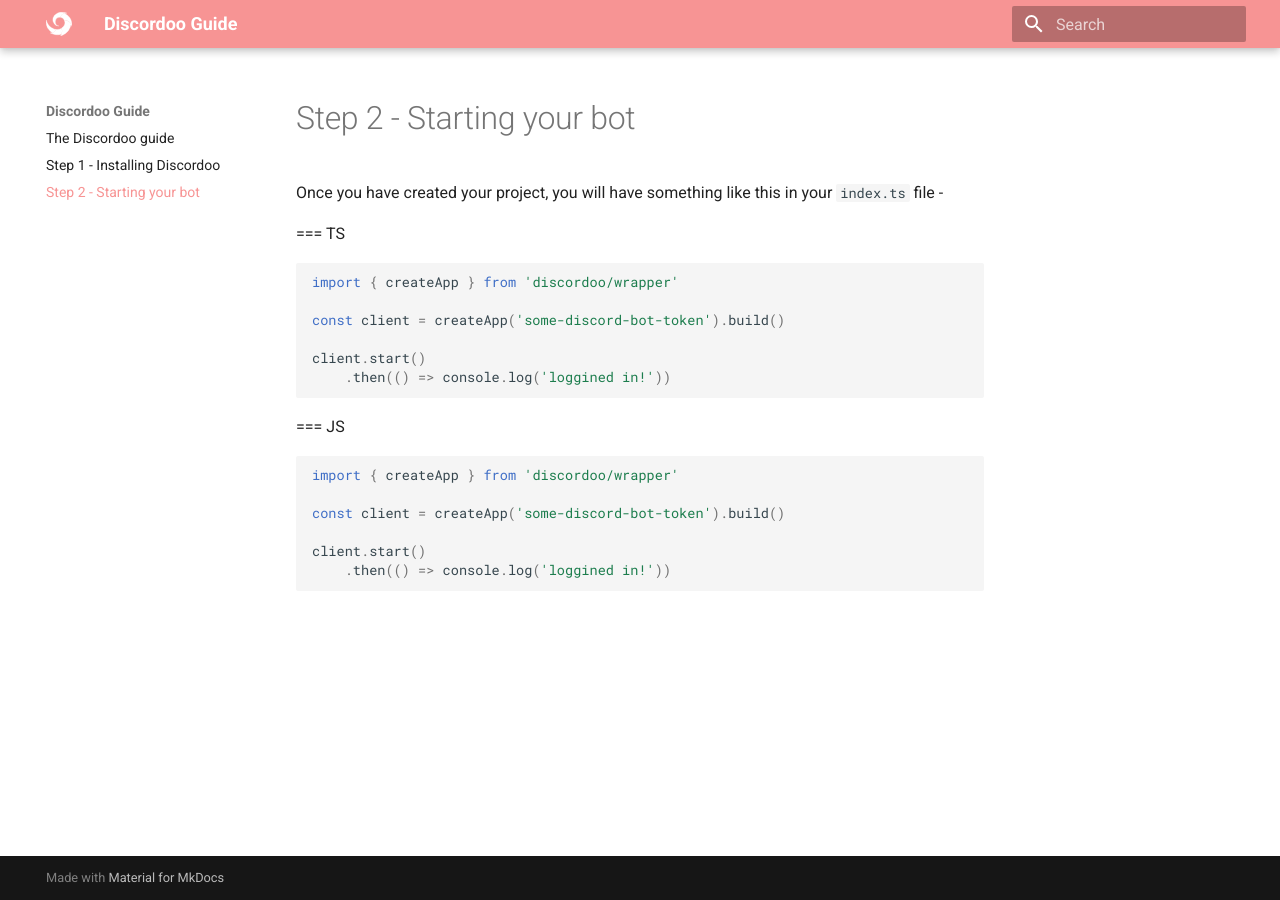
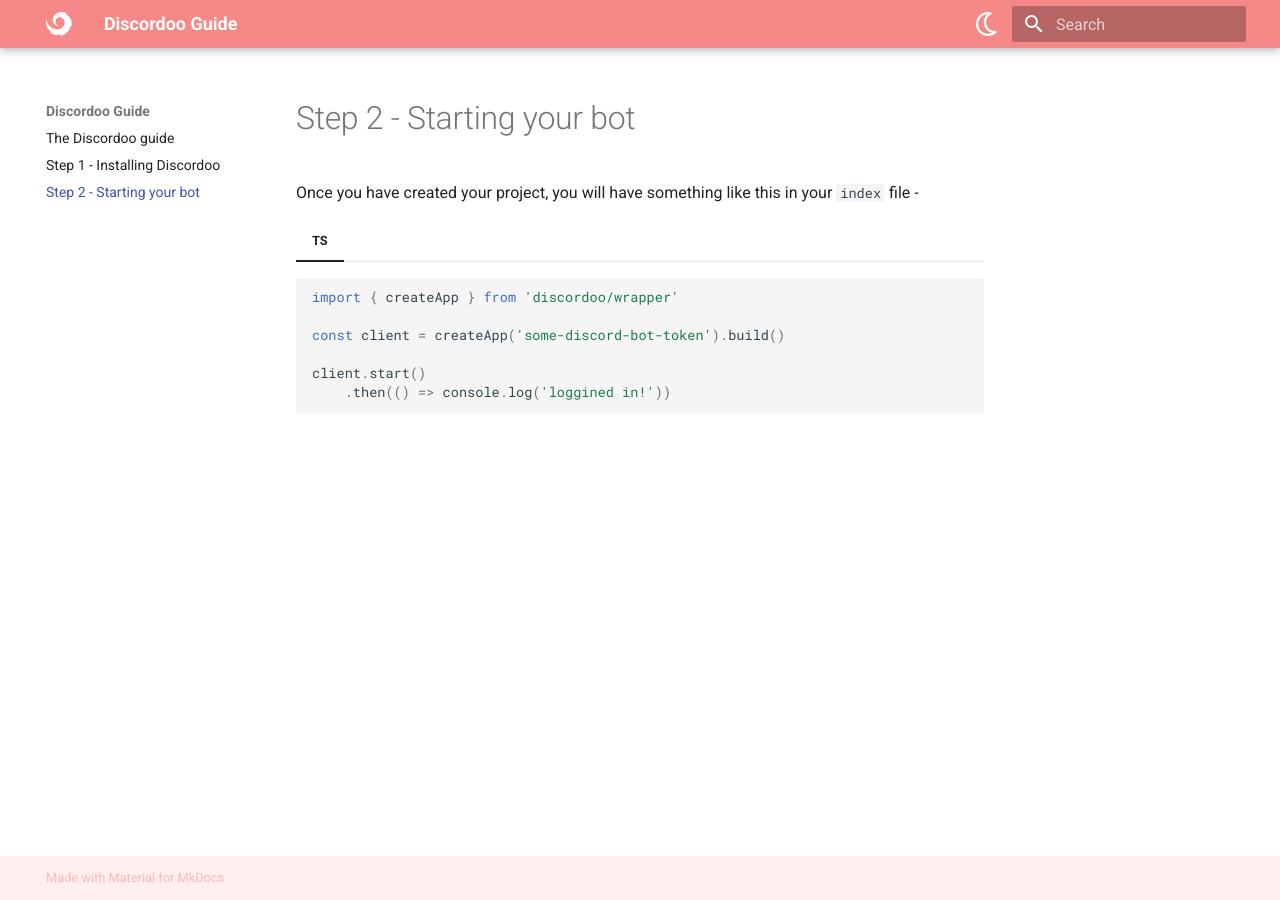
Before and after one commit to ddoodev/guide, an MkDocs documentation site: the page built from docs/starting.md, in a window 1280 px wide. Built offline with MkDocs 1.6.1 and Material for MkDocs 9.7.7, drawn with Linux system fonts in a browser that asks for light colours.

Commit message:
fix(*): add button for dark theme, improve colors

````diff
--- a/docs/starting.md
+++ b/docs/starting.md
@@ -1,22 +1,13 @@
 # Step 2 - Starting your bot
 Once you have created your project, you will have something like this in your
-`index.ts` file -
+`index` file -
 
-=== TS
-    ```ts
-    import { createApp } from 'discordoo/wrapper'
+=== "TS"
+```ts
+import { createApp } from 'discordoo/wrapper'
 
-    const client = createApp('some-discord-bot-token').build()
+const client = createApp('some-discord-bot-token').build()
 
-    client.start()
-        .then(() => console.log('loggined in!'))
-    ```
-=== JS
-    ```js
-    import { createApp } from 'discordoo/wrapper'
-
-    const client = createApp('some-discord-bot-token').build()
-
-    client.start()
-        .then(() => console.log('loggined in!'))
-    ```
+client.start()
+    .then(() => console.log('loggined in!'))
+```
--- a/docs/stylesheets/colors.css
+++ b/docs/stylesheets/colors.css
@@ -1,5 +1,19 @@
 :root {
-    --md-primary-fg-color:        #F79494;
-    --md-primary-fg-color--light: #F79494;
-    --md-primary-fg-color--dark:  #F79494;
+    --shrimp: #f79494;
+    --black-text: #4C4C4C;
+    --grey-text: #717171;
 }
+
+[data-md-color-scheme="ddoo-light"] {
+    --md-primary-fg-color: #f68888;
+
+    --md-footer-fg-color: var(--shrimp);
+    --md-footer-fg-color--light: #fdb9b9;
+    --md-footer-fg-color--lighter: #fdb9b9;
+    --md-footer-bg-color: #fcf3f3;
+    --md-footer-bg-color--dark: #ffefef;
+}
+
+[data-md-color-scheme="ddoo-dark"] {
+    --md-primary-fg-color: #94f799
+}
--- a/mkdocs.yml
+++ b/mkdocs.yml
@@ -1,10 +1,23 @@
 site_name: Discordoo Guide
-site_url: https://docs.discordoo.xyz
+site_url: ''
 
 theme:
   name: material
   logo: assets/logo.svg
   favicon: assets/favicon.png
+  palette:
+    - media: "(prefers-color-scheme: light)"
+      scheme: ddoo-light
+      toggle:
+        icon: fontawesome/regular/moon
+        name: Switch to dark mode
+    - media: "(prefers-color-scheme: light)"
+      scheme: ddoo-light
+      toggle:
+        icon: fontawesome/regular/moon
+        name: Switch to light mode
+  features:
+    - navigation.sections
 
 extra_css:
   - stylesheets/colors.css
````
Also changed, not shown: docs/installing.md (+2 -2 lines).
